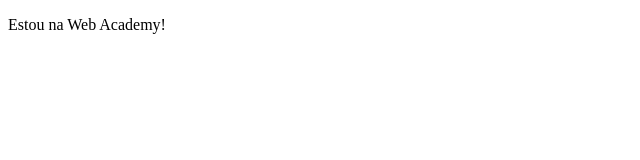
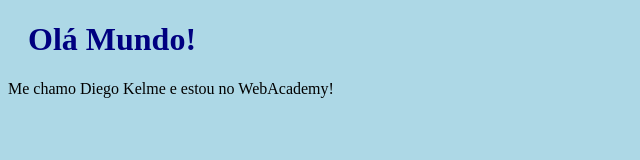
Before and after one commit to kelmedev/Ola-WebAcademy, a plain HTML site: page index.html in a window 1280 px wide. Shown: the whole page, without its empty margins (0-640 px from the left). Drawn offline with Linux system fonts and the light colour scheme.

Commit message:
v3 - Deixando a página mais bonita

```diff
--- /dev/null
+++ b/bluestyle.css
@@ -0,0 +1,8 @@
+body {
+  background-color: lightblue;
+}
+
+h1 {
+  color: navy;
+  margin-left: 20px;
+}
--- a/index.html
+++ b/index.html
@@ -3,9 +3,11 @@
 <head>
   <meta charset="UTF-8">
   <meta name="viewport" content="width=device-width, initial-scale=1.0">
-  <title>Hello world!</title>
+  <title>Olá mundo!</title>
+  <link rel="stylesheet" href="bluestyle.css">
 </head>
 <body>
-  <p>Estou na Web Academy!</p>
+  <h1>Olá Mundo!</h1>
+  <p>Me chamo Diego Kelme e estou no WebAcademy!</p>
 </body>
 </html>
```
Also changed, not shown: 1 other file.
